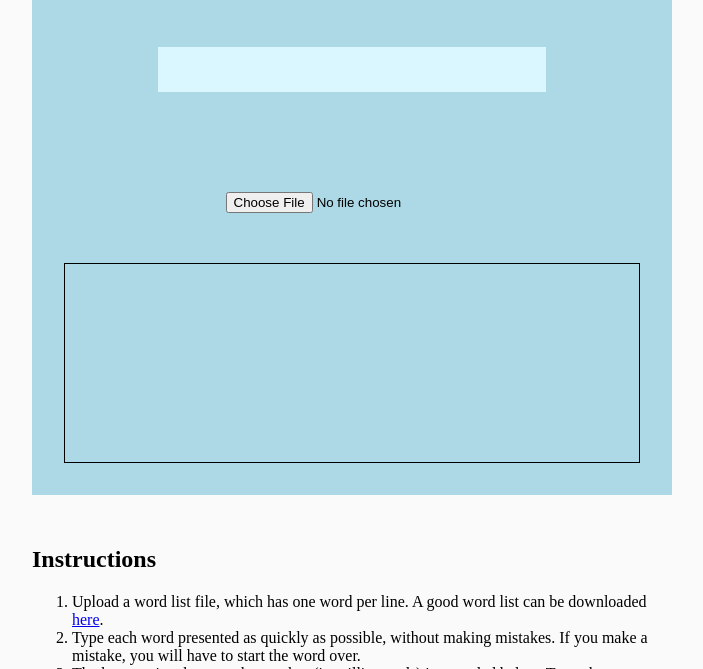
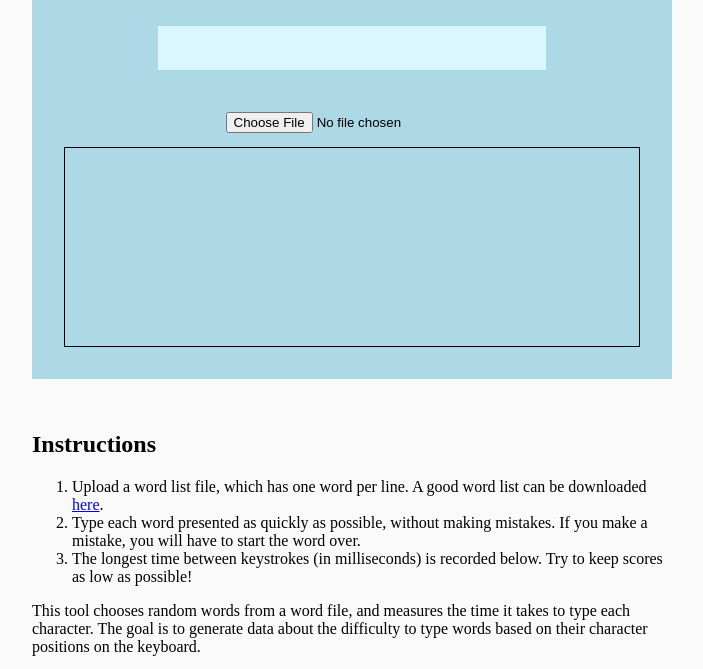
Before and after one commit to protestContest/typeable, a plain HTML site: page index.html in a window 1280 px wide. Shown: the part 104-773 px from the top of the page, without its empty margins (288-991 px from the left). Drawn offline with Linux system fonts and the light colour scheme.

Commit message:
fix style issue

```diff
--- a/index.html
+++ b/index.html
@@ -37,7 +37,7 @@
         margin: 0;
       }
       input {
-        margin: 50px;
+        margin: 1em;
       }
       #iptWord {
         font-size: 1.8em;
```
